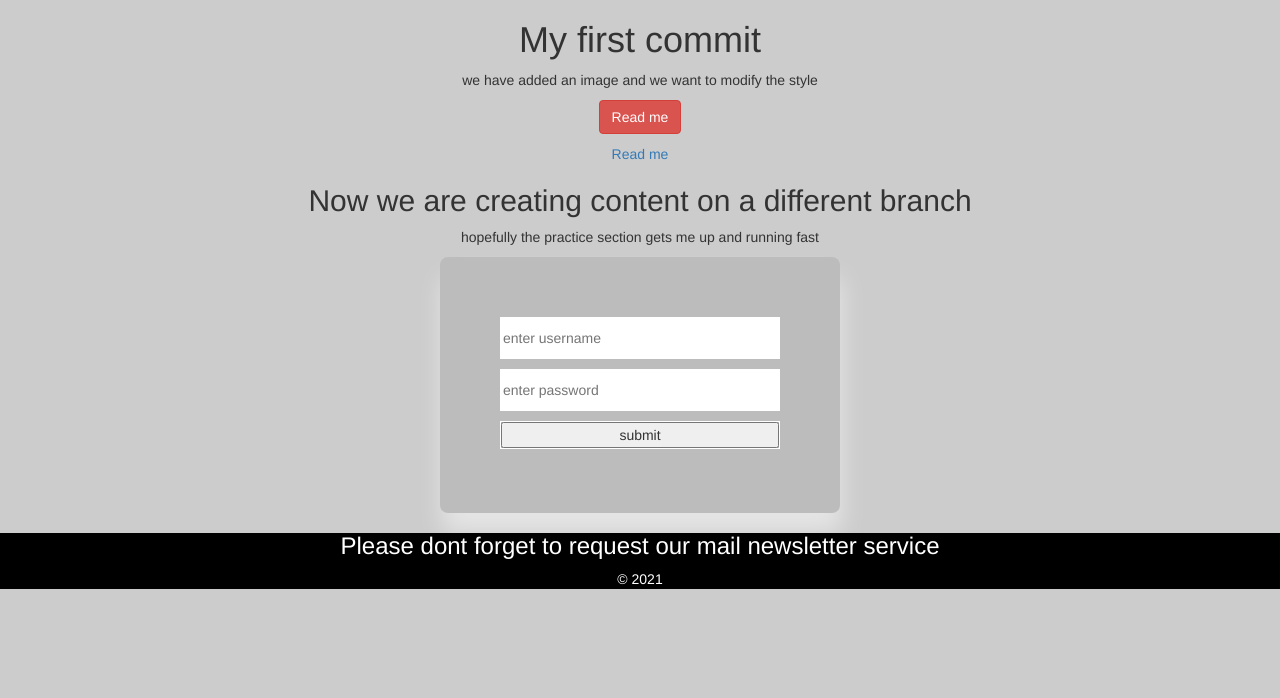
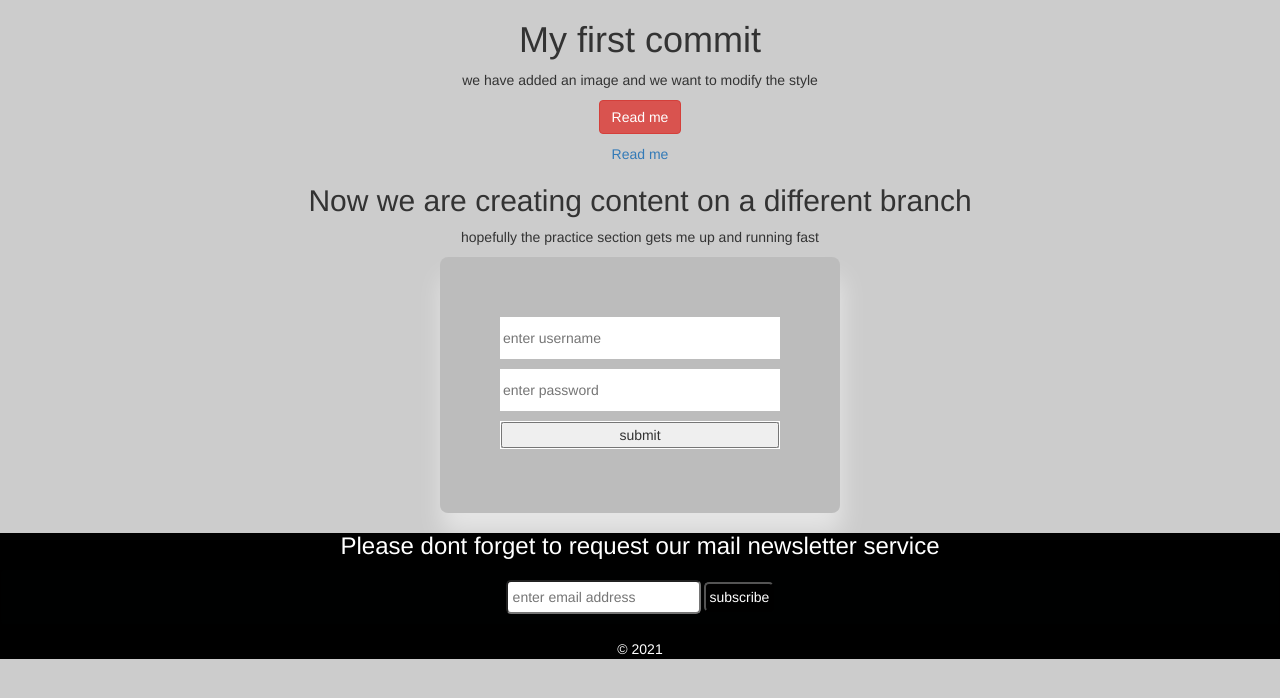
Before and after one commit to Busani-396/sani_file, a plain HTML site: page index.html in a window 1280 px wide. Drawn offline with nearby package versions, Linux system fonts and the light colour scheme.

Commit message:
added subscription form and styles

```diff
--- a/index.html
+++ b/index.html
@@ -47,6 +47,10 @@
 
 	<div>
 		<h3>Please dont forget to request our mail newsletter service</h3>
+		<form class = "f-sub">
+			<input type = "email" id = "sub" placeholder = "enter email address">
+			<button type = "button" class = "myBtn">subscribe</button>
+		</form>
 		<p>&copy; 2021</p>
 	</div>
 
--- a/style.css
+++ b/style.css
@@ -22,10 +22,30 @@ body{
 	width:100%;
 	height:40px;
 }
-button{
+#btn{
 	margin:auto;
 	width:100%;
 	outline-style:none;
+}
+
+.myBtn{
+	color:#fff;
+	background-color:black;
+	padding:3px;
+	outline:none;
+	border-radius:5px;
+}
+
+#sub{
+	padding:5px;
+	border-radius:5px;
+}
+
+.f-sub{
+	padding:10px;
+	border: 1px solid rgba(0,0,0,.5);
+	border-radius:5px;
+	background-color:rgba(0,2,2,.6);
 }
 
 footer > div{
```
